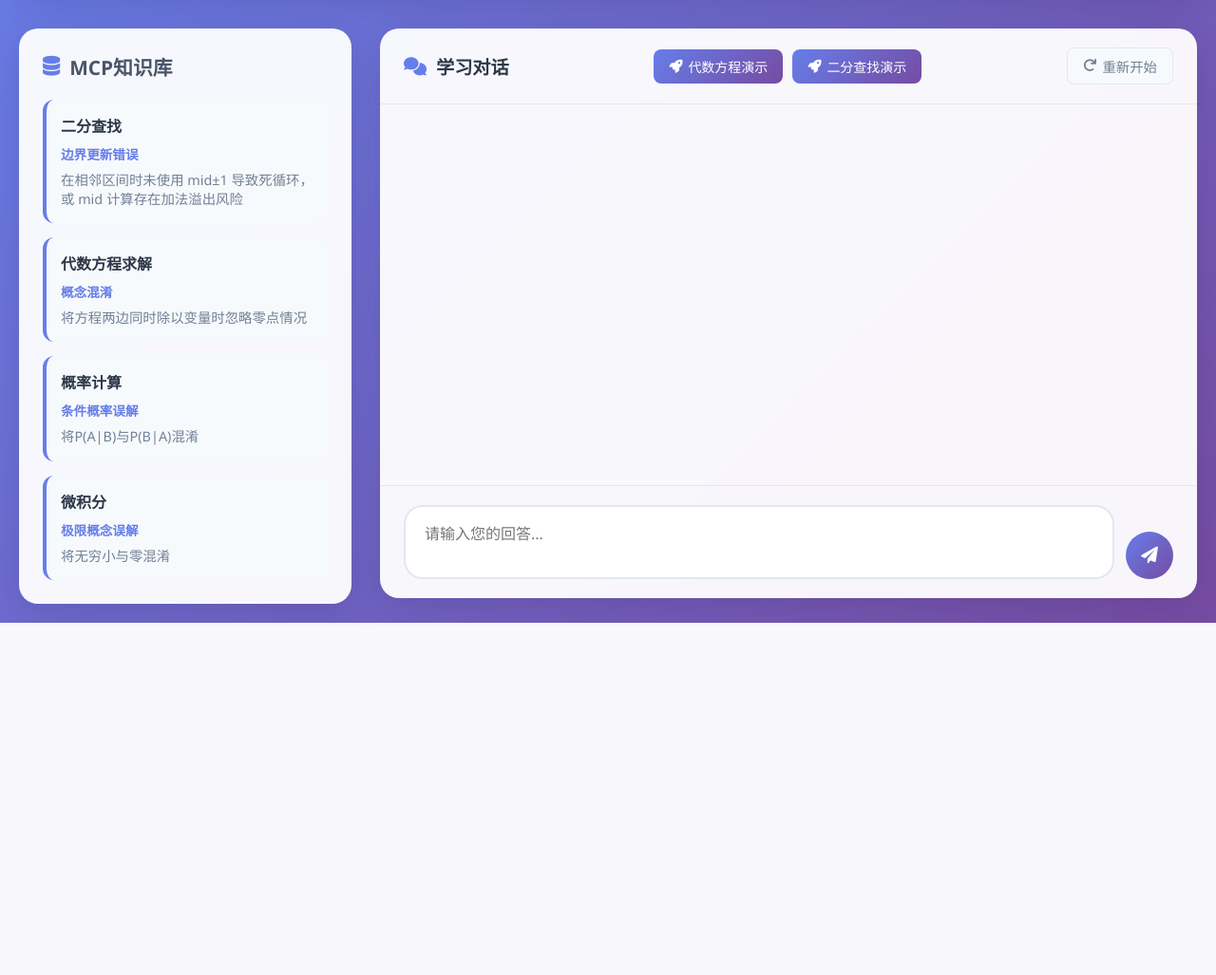
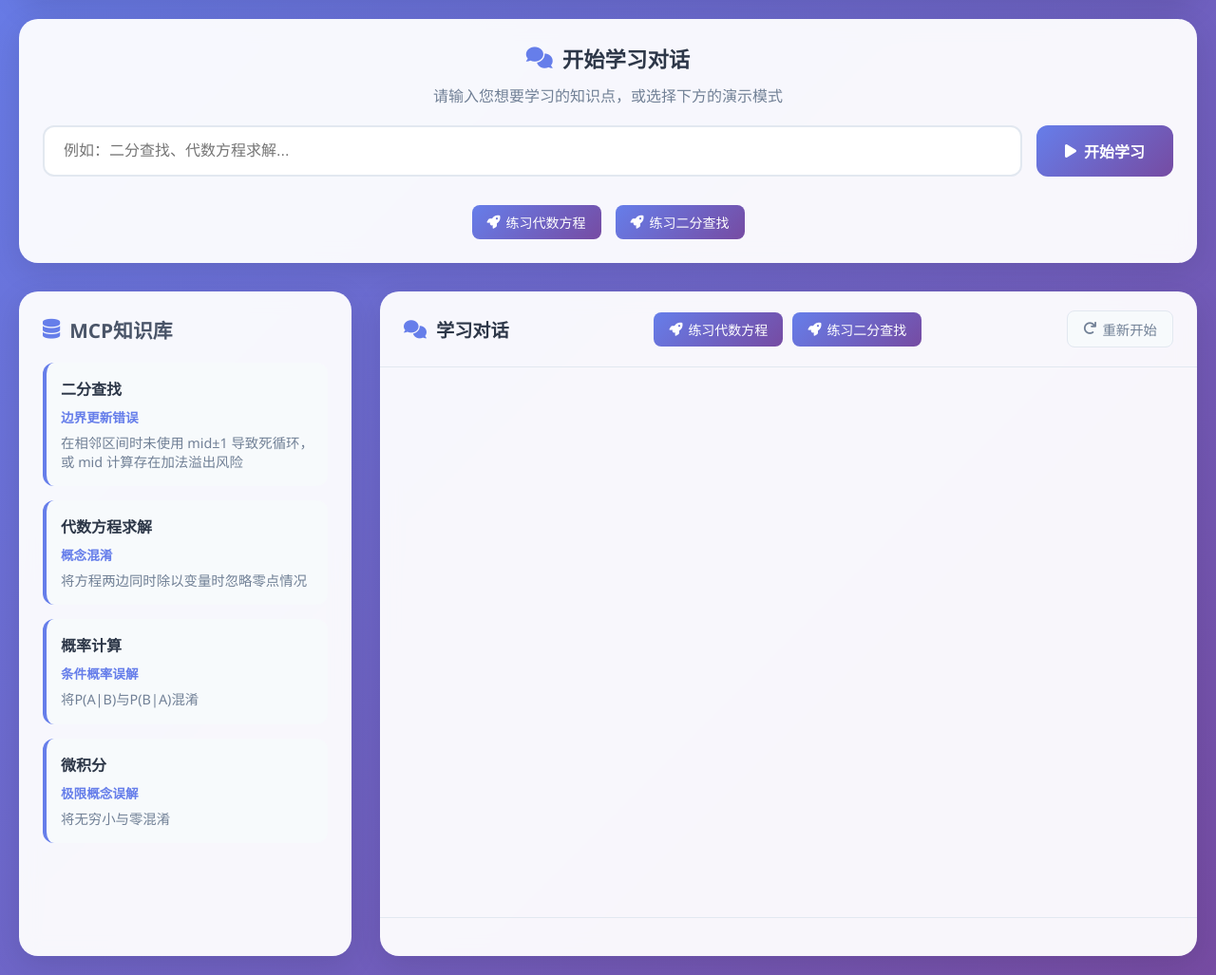
Before and after one commit to 123sssdd/CodeWave-Campus-Agent, a Flask app: page / in a window 1280 px wide. Shown: the part 173-1200 px from the top of the page at 95% size. Before the commit the page ends 829 px from the top, so only its background shows below. Run offline with Flask 3, Linux system fonts and the light colour scheme.

Commit message:
feature：对话互动，选择提示文本

```diff
--- a/AscendingCopilot/static/css/style.css
+++ b/AscendingCopilot/static/css/style.css
@@ -27,9 +27,54 @@ body {
   backdrop-filter: blur(10px);
   border-radius: 20px;
   padding: 30px;
-  margin-bottom: 30px;
+  margin-bottom: 20px;
   box-shadow: 0 8px 32px rgba(0, 0, 0, 0.1);
   text-align: center;
+}
+
+/* 初始输入区域样式 */
+.initial-input-section {
+  margin-bottom: 30px;
+}
+
+.initial-input-card {
+  background: rgba(255, 255, 255, 0.95);
+  backdrop-filter: blur(10px);
+  border-radius: 20px;
+  padding: 25px;
+  box-shadow: 0 8px 32px rgba(0, 0, 0, 0.1);
+  text-align: center;
+}
+
+.initial-input-card h3 {
+  color: #2d3748;
+  font-size: 1.4rem;
+  margin-bottom: 10px;
+  display: flex;
+  align-items: center;
+  justify-content: center;
+  gap: 10px;
+}
+
+.initial-input-card h3 i {
+  color: #667eea;
+}
+
+.initial-input-card p {
+  color: #718096;
+  font-size: 1rem;
+  margin-bottom: 20px;
+}
+
+.initial-input-form {
+  margin-bottom: 20px;
+}
+
+.demo-buttons-section {
+  display: flex;
+  justify-content: center;
+  gap: 15px;
+  flex-wrap: wrap;
 }
 
 /* 演示按钮组样式 */
@@ -99,7 +144,8 @@ body {
   border-radius: 20px;
   padding: 25px;
   box-shadow: 0 8px 32px rgba(0, 0, 0, 0.1);
-  height: fit-content;
+  height: 700px;
+  overflow-y: auto;
 }
 
 .knowledge-base h3 {
@@ -281,7 +327,7 @@ body {
   box-shadow: 0 8px 32px rgba(0, 0, 0, 0.1);
   display: flex;
   flex-direction: column;
-  height: 600px;
+  height: 700px;
 }
 
 .chat-header {
--- a/AscendingCopilot/static/js/app.js
+++ b/AscendingCopilot/static/js/app.js
@@ -1,6 +1,13 @@
 // 全局变量
 let currentSession = null;
 let isWaitingForResponse = false;
+// 演示模式状态
+let demoMode = false;
+let demoScript = [];
+let demoIndex = 0;
+let demoWaitingForUser = false;
+let expectedUserText = "";
+let lastSuggestions = [];
 
 // DOM元素
 const chatArea = document.getElementById("chatArea");
@@ -12,6 +19,16 @@ const restartBtn = document.getElementById("restartBtn");
 const newSessionBtn = document.getElementById("newSessionBtn");
 const loadingOverlay = document.getElementById("loadingOverlay");
 const knowledgeList = document.getElementById("knowledgeList");
+// 建议/输入区 DOM
+const suggestionArea = document.getElementById("suggestionArea");
+const suggestionButtons = document.getElementById("suggestionButtons");
+const customInputBtn = document.getElementById("customInputBtn");
+const backToSuggestionsBtn = document.getElementById("backToSuggestionsBtn");
+const textInputContainer = document.getElementById("textInputContainer");
+// 初始输入区域 DOM
+const initialInputSection = document.getElementById("initialInputSection");
+const knowledgePointInput = document.getElementById("knowledgePointInput");
+const startLearningBtn = document.getElementById("startLearningBtn");
 
 // 初始化
 document.addEventListener("DOMContentLoaded", function () {
@@ -25,6 +42,7 @@ function setupEventListeners() {
   if (sendBtn) sendBtn.addEventListener("click", sendMessage);
   if (restartBtn) restartBtn.addEventListener("click", restartSession);
   if (newSessionBtn) newSessionBtn.addEventListener("click", showStartLearning);
+  if (startLearningBtn) startLearningBtn.addEventListener("click", startLearningSession);
 
   if (messageInput) {
     messageInput.addEventListener("keypress", function (e) {
@@ -34,12 +52,35 @@ function setupEventListeners() {
       }
     });
   }
+
+  if (knowledgePointInput) {
+    knowledgePointInput.addEventListener("keypress", function (e) {
+      if (e.key === "Enter") {
+        e.preventDefault();
+        startLearningSession();
+      }
+    });
+  }
+
+  // 演示模式相关按钮
+  if (customInputBtn) {
+    customInputBtn.addEventListener("click", () => {
+      showCustomInput(true);
+    });
+  }
+  if (backToSuggestionsBtn) {
+    backToSuggestionsBtn.addEventListener("click", () => {
+      showSuggestionUI();
+    });
+  }
 }
 
 // 设置演示按钮
 function setupDemoButton() {
   const demoBtn = document.getElementById("demoBtn");
   const demoBinarySearchBtn = document.getElementById("demoBinarySearchBtn");
+  const demoAlgebraBtn = document.getElementById("demoAlgebraBtn");
+  const demoBinarySearchInitBtn = document.getElementById("demoBinarySearchInitBtn");
 
   if (demoBtn) {
     demoBtn.addEventListener("click", playDemoAlgebra);
@@ -48,10 +89,33 @@ function setupDemoButton() {
   if (demoBinarySearchBtn) {
     demoBinarySearchBtn.addEventListener("click", playDemoBinarySearch);
   }
+
+  if (demoAlgebraBtn) {
+    demoAlgebraBtn.addEventListener("click", playDemoAlgebra);
+  }
+
+  if (demoBinarySearchInitBtn) {
+    demoBinarySearchInitBtn.addEventListener("click", playDemoBinarySearch);
+  }
+}
+
+// 隐藏初始输入区域，显示主内容
+function hideInitialInput() {
+  if (initialInputSection) {
+    initialInputSection.style.display = "none";
+  }
+}
+
+// 显示初始输入区域，隐藏主内容
+function showInitialInput() {
+  if (initialInputSection) {
+    initialInputSection.style.display = "block";
+  }
 }
 
 // 播放代数方程求解演示
 async function playDemoAlgebra() {
+  hideInitialInput();
   clearMessages();
   try {
     const res = await fetch("/api/demo_algebra");
@@ -78,125 +142,189 @@ async function playDemoAlgebra() {
   }
 }
 
-// 播放二分查找演示
+// 播放二分查找演示（AI 自动播报 + 用户手动/选择回复）
 async function playDemoBinarySearch() {
+  hideInitialInput();
   clearMessages();
+  resetDemoState();
   try {
     const res = await fetch("/api/demo_binary_search");
     const data = await res.json();
-    const script = data.script || [];
-    for (let step of script) {
-      if (step.action === "message") {
-        await new Promise((r) => setTimeout(r, 1500));
-        addMessage(step.content, step.type);
-      } else if (step.action === "feedback") {
-        await new Promise((r) => setTimeout(r, 1200));
-        addFeedbackMessage(step.feedback, step.is_correct);
-      } else if (step.action === "confidence") {
-        await new Promise((r) => setTimeout(r, 800));
-        addConfidenceMessage(step.confidence, step.threshold);
-      } else if (step.action === "summary") {
-        await new Promise((r) => setTimeout(r, 1800));
-        showSummary(step.summary);
-      }
-    }
+    demoScript = data.script || [];
+    console.debug("[DEMO] Loaded binary search script. length=", demoScript.length);
+    if (!demoScript.length) return;
+
+    demoMode = true;
+    demoIndex = 0;
+    console.debug("[DEMO] Demo mode ON. Start index=", demoIndex);
+    // 显示输入区域，但先隐藏文本输入，等到用户轮次再展示建议
+    showInputArea();
+    if (textInputContainer) textInputContainer.style.display = "none";
+    if (suggestionArea) suggestionArea.style.display = "none";
+
+    // 开始推进到第一个用户回合
+    console.debug("[DEMO] Advancing to next user turn from index=", demoIndex);
+    await advanceDemoUntilNextUserTurn();
   } catch (e) {
     console.error("加载二分查找演示失败", e);
     showError("加载二分查找演示失败");
   }
 }
 
-// 加载知识库
-async function loadKnowledgeBase() {
-  try {
-    const response = await fetch("/api/knowledge_base");
-    const data = await response.json();
-    displayKnowledgeBase(data.patterns);
-  } catch (error) {
-    console.error("加载知识库失败:", error);
+// 推进脚本，直到遇到用户回合（或结束）
+async function advanceDemoUntilNextUserTurn() {
+  console.debug(`[DEMO] advanceDemoUntilNextUserTurn enter: index=${demoIndex}/${demoScript.length}`);
+  while (demoIndex < demoScript.length) {
+    const step = demoScript[demoIndex];
+    if (!step) break;
+    console.debug(`{DEMO} Step[${demoIndex}] action=${step.action}${step.type ? ", type=" + step.type : ""}`);
+
+    if (step.action === "message" && step.type === "ai") {
+      await new Promise((r) => setTimeout(r, 1200));
+      addMessage(step.content, "ai");
+      demoIndex++;
+      console.debug("[DEMO] AI message delivered. next index=", demoIndex);
+      continue;
+    }
+
+    if (step.action === "message" && step.type === "user") {
+      // 到达用户回合前，给用户额外时间阅读之前的AI消息
+      await new Promise((r) => setTimeout(r, 2500));
+      // 到达用户回合，展示建议并等待
+      expectedUserText = step.content || "";
+      demoWaitingForUser = true;
+      showSuggestionUI(generateUserSuggestions(expectedUserText));
+      console.debug(`[DEMO] Waiting for user input. expected="${expectedUserText}" at index=${demoIndex}`);
+      return; // 暂停推进，等待用户
+    }
+
+    if (step.action === "feedback") {
+      await new Promise((r) => setTimeout(r, 1500));
+      addFeedbackMessage(step.feedback, step.is_correct);
+      demoIndex++;
+      console.debug("[DEMO] Feedback processed. next index=", demoIndex);
+      continue;
+    }
+
+    if (step.action === "confidence") {
+      await new Promise((r) => setTimeout(r, 1200));
+      addConfidenceMessage(step.confidence, step.threshold);
+      demoIndex++;
+      console.debug("[DEMO] Confidence processed. next index=", demoIndex);
+      continue;
+    }
+
+    if (step.action === "summary") {
+      await new Promise((r) => setTimeout(r, 1200));
+      showSummary(step.summary);
+      // 退出演示模式
+      resetDemoState();
+      console.debug("[DEMO] Summary shown. Demo mode reset.");
+      return;
+    }
+
+    // 不识别的类型，跳过
+    demoIndex++;
   }
 }
 
-// 显示知识库
-function displayKnowledgeBase(patterns) {
-  knowledgeList.innerHTML = "";
+// 生成建议选项：包含脚本中的期望用户回复 + 随机干扰项
+function generateUserSuggestions(expected) {
+  const pool = [
+    "我觉得代码没问题。",
+    "mid 等于 left，left 不变，会死循环。",
+    "right = mid - 1。",
+    "left = mid + 1。",
+    "left = mid。",
+    "mid = left + (right - left) // 2。",
+    "二分查找用于有序数组，每次取中间与目标比较，丢弃一半区间。",
+    "while l <= r: mid = l + (r-l)//2; if a[mid]==t: return mid; elif a[mid] < t: l = mid+1; else: r = mid-1",
+  ];
+  const extras = pool.filter((s) => s && s !== expected);
+  // 随机选择 2~3 个额外选项
+  const pickCount = Math.min(3, Math.max(2, Math.floor(Math.random() * 3) + 2));
+  const shuffled = extras.sort(() => Math.random() - 0.5).slice(0, pickCount);
+  const options = [expected, ...shuffled];
+  // 打乱顺序
+  return options.sort(() => Math.random() - 0.5);
+}
 
-  patterns.forEach((pattern) => {
-    const item = document.createElement("div");
-    item.className = "knowledge-item";
-    item.innerHTML = `
-            <h4>${pattern.target_knowledge}</h4>
-            <div class="category">${pattern.category}</div>
-            <div class="description">${pattern.description}</div>
-        `;
+// 渲染并展示建议 UI
+function showSuggestionUI(options = []) {
+  if (suggestionArea) suggestionArea.style.display = "block";
+  if (textInputContainer) textInputContainer.style.display = "none";
+  if (backToSuggestionsBtn) backToSuggestionsBtn.style.display = "none";
 
-    item.addEventListener("click", () => {
-      knowledgePointInput.value = pattern.target_knowledge;
-    });
+  if (suggestionButtons) {
+    suggestionButtons.innerHTML = "";
+    // 允许无参调用时复用上一次选项
+    if (!options || options.length === 0) {
+      options = lastSuggestions;
+    } else {
+      lastSuggestions = options.slice();
+    }
 
-    knowledgeList.appendChild(item);
+    options.forEach((opt) => {
+      const btn = document.createElement("button");
+      btn.className = "suggestion-btn";
+      btn.textContent = opt;
+      btn.addEventListener("click", () => handleDemoUserResponse(opt));
+      suggestionButtons.appendChild(btn);
     });
   }
+}
 
-// 开始学习会话
-async function startLearningSession() {
-  const knowledgePoint = knowledgePointInput.value.trim();
+// 显示自定义输入
+function showCustomInput(fromSuggestion = false) {
+  if (suggestionArea && fromSuggestion) suggestionArea.style.display = "none";
+  if (textInputContainer) textInputContainer.style.display = "flex";
+  if (backToSuggestionsBtn && fromSuggestion) backToSuggestionsBtn.style.display = "inline-block";
+  if (messageInput) messageInput.focus();
+}
 
-  if (!knowledgePoint) {
-    showError("请输入要学习的知识点");
+// 处理演示模式下的用户回复（来自选项或自定义输入）
+async function handleDemoUserResponse(text) {
+  if (!demoMode || !demoWaitingForUser) return;
+
+  const content = (text || "").trim();
+  if (!content) return;
+  console.debug(`[DEMO] handleDemoUserResponse: text="${content}", index=${demoIndex}`);
+
+  // 显示用户消息
+  addMessage(content, "user");
+
+  // 清空输入与切换 UI
+  if (messageInput) messageInput.value = "";
+  if (suggestionArea) suggestionArea.style.display = "none";
+  if (textInputContainer) textInputContainer.style.display = "none";
+  if (backToSuggestionsBtn) backToSuggestionsBtn.style.display = "none";
+
+  // 标记已处理用户回合，跳过脚本中的这一条用户消息
+  demoWaitingForUser = false;
+  demoIndex++; // 跳过当前的用户 message 步骤
+  console.debug("[DEMO] User message committed. next index=", demoIndex);
+
+  // 继续推进直到下一次用户回合或结束
+  await advanceDemoUntilNextUserTurn();
+}
+
+// 重载发送消息：在演示模式下走本地流程，非演示模式走后端
+async function sendMessage() {
+  // 演示模式：若不在用户回合，忽略发送，防止误触发后端
+  if (demoMode && !demoWaitingForUser) {
+    console.debug("[DEMO] sendMessage ignored: not user's turn (demo mode).");
     return;
   }
 
-  showLoading(true);
-
-  try {
-    const response = await fetch("/api/start_learning", {
-      method: "POST",
-      headers: {
-        "Content-Type": "application/json",
-      },
-      body: JSON.stringify({ knowledge_point: knowledgePoint }),
-    });
-
-    const data = await response.json();
-
-    if (data.error) {
-      showError(data.error);
+  // 演示模式：用户回合时，直接本地推进
+  if (demoMode && demoWaitingForUser) {
+    const message = messageInput.value.trim();
+    if (!message) return;
+    await handleDemoUserResponse(message);
     return;
   }
 
-    currentSession = data.session_id;
-    showChatArea();
-
-    // 显示模拟消息
-    if (data.simulation_messages) {
-      for (let i = 0; i < data.simulation_messages.length; i++) {
-        await new Promise((resolve) => setTimeout(resolve, 800));
-        addMessage(
-          data.simulation_messages[i].content,
-          "ai",
-          data.simulation_messages[i].timestamp
-        );
-      }
-    }
-
-    // 显示问题
-    if (data.question) {
-      await new Promise((resolve) => setTimeout(resolve, 500));
-      addMessage(data.question, "ai");
-    }
-
-    showInputArea();
-  } catch (error) {
-    console.error("开始学习失败:", error);
-    showError("网络错误，请重试");
-  } finally {
-    showLoading(false);
-  }
-}
-
-// 发送消息
-async function sendMessage() {
+  // 以下为原普通学习逻辑
   if (isWaitingForResponse) return;
 
   const message = messageInput.value.trim();
@@ -249,6 +377,111 @@ async function sendMessage() {
     sendBtn.disabled = false;
   }
 }
+
+// 重置演示状态
+function resetDemoState() {
+  demoMode = false;
+  demoScript = [];
+  demoIndex = 0;
+  demoWaitingForUser = false;
+  expectedUserText = "";
+  lastSuggestions = [];
+  if (suggestionArea) suggestionArea.style.display = "none";
+  if (textInputContainer) textInputContainer.style.display = "none";
+  if (backToSuggestionsBtn) backToSuggestionsBtn.style.display = "none";
+}
+
+// 加载知识库
+async function loadKnowledgeBase() {
+  try {
+    const response = await fetch("/api/knowledge_base");
+    const data = await response.json();
+    displayKnowledgeBase(data.patterns);
+  } catch (error) {
+    console.error("加载知识库失败:", error);
+  }
+}
+
+// 显示知识库
+function displayKnowledgeBase(patterns) {
+  knowledgeList.innerHTML = "";
+
+  patterns.forEach((pattern) => {
+    const item = document.createElement("div");
+    item.className = "knowledge-item";
+    item.innerHTML = `
+            <h4>${pattern.target_knowledge}</h4>
+            <div class="category">${pattern.category}</div>
+            <div class="description">${pattern.description}</div>
+        `;
+
+    item.addEventListener("click", () => {
+      knowledgePointInput.value = pattern.target_knowledge;
+    });
+
+    knowledgeList.appendChild(item);
+  });
+}
+
+// 开始学习会话
+async function startLearningSession() {
+  const knowledgePoint = knowledgePointInput.value.trim();
+
+  if (!knowledgePoint) {
+    showError("请输入要学习的知识点");
+    return;
+  }
+
+  hideInitialInput();
+  showLoading(true);
+
+  try {
+    const response = await fetch("/api/start_learning", {
+      method: "POST",
+      headers: {
+        "Content-Type": "application/json",
+      },
+      body: JSON.stringify({ knowledge_point: knowledgePoint }),
+    });
+
+    const data = await response.json();
+
+    if (data.error) {
+      showError(data.error);
+      return;
+    }
+
+    currentSession = data.session_id;
+    showChatArea();
+
+    // 显示模拟消息
+    if (data.simulation_messages) {
+      for (let i = 0; i < data.simulation_messages.length; i++) {
+        await new Promise((resolve) => setTimeout(resolve, 800));
+        addMessage(
+          data.simulation_messages[i].content,
+          "ai",
+          data.simulation_messages[i].timestamp
+        );
+      }
+    }
+
+    // 显示问题
+    if (data.question) {
+      await new Promise((resolve) => setTimeout(resolve, 500));
+      addMessage(data.question, "ai");
+    }
+
+    showInputArea();
+  } catch (error) {
+    console.error("开始学习失败:", error);
+    showError("网络错误，请重试");
+  } finally {
+    showLoading(false);
+  }
+}
+
+// 注意：sendMessage 已在上方重载以支持演示模式，避免重复定义
 
 // 发送跟进回答
 async function sendFollowUpAnswer(message) {
@@ -484,14 +717,21 @@ function showSummary(summary) {
 
 // 显示开始学习界面
 function showStartLearning() {
-  // 由于移除了欢迎界面，直接清空消息并显示对话区域
+  // 重置演示状态并清空消息
+  resetDemoState();
+  // 显示初始输入区域
+  showInitialInput();
+  // 清空消息并隐藏对话区域
   clearMessages();
   currentSession = null;
+  if (chatArea) chatArea.style.display = "none";
+  if (summaryArea) summaryArea.style.display = "none";
 }
 
 // 重新开始会话
 function restartSession() {
   if (currentSession) {
+    resetDemoState();
     showStartLearning();
   }
 }
--- a/AscendingCopilot/templates/index.html
+++ b/AscendingCopilot/templates/index.html
@@ -23,6 +23,43 @@
         </div>
       </header>
 
+      <!-- 初始对话输入区域 -->
+      <div class="initial-input-section" id="initialInputSection">
+        <div class="initial-input-card">
+          <h3><i class="fas fa-comments"></i> 开始学习对话</h3>
+          <p>请输入您想要学习的知识点，或选择下方的演示模式</p>
+          <div class="initial-input-form">
+            <div class="input-group">
+              <input
+                type="text"
+                id="knowledgePointInput"
+                class="knowledge-input"
+                placeholder="例如：二分查找、代数方程求解..."
+              />
+              <button id="startLearningBtn" class="start-btn">
+                <i class="fas fa-play"></i> 开始学习
+              </button>
+            </div>
+          </div>
+          <div class="demo-buttons-section">
+            <button
+              id="demoAlgebraBtn"
+              class="demo-btn"
+              title="一键演示代数方程求解"
+            >
+              <i class="fas fa-rocket"></i> 练习代数方程
+            </button>
+            <button
+              id="demoBinarySearchInitBtn"
+              class="demo-btn"
+              title="一键演示二分查找"
+            >
+              <i class="fas fa-rocket"></i> 练习二分查找
+            </button>
+          </div>
+        </div>
+      </div>
+
       <!-- 主要内容区域 -->
       <main class="main-content">
         <!-- 左侧：知识库展示 -->
@@ -47,14 +84,14 @@
                   class="demo-btn"
                   title="一键演示代数方程求解"
                 >
-                  <i class="fas fa-rocket"></i> 代数方程演示
+                  <i class="fas fa-rocket"></i> 练习代数方程
                 </button>
                 <button
                   id="demoBinarySearchBtn"
                   class="demo-btn"
                   title="一键演示二分查找"
                 >
-                  <i class="fas fa-rocket"></i> 二分查找演示
+                  <i class="fas fa-rocket"></i> 练习二分查找
                 </button>
               </div>
               <button id="restartBtn" class="restart-btn">
@@ -68,7 +105,29 @@
 
             <!-- 输入区域 -->
             <div class="input-area" id="inputArea">
-              <div class="input-container">
+              <!-- 提示选项区域（演示模式下显示） -->
+              <div
+                class="suggestion-area"
+                id="suggestionArea"
+                style="display: none"
+              >
+                <div class="suggestion-title">
+                  请选择你的回复（或点击下方“自定义输入”）：
+                </div>
+                <div class="suggestion-buttons" id="suggestionButtons"></div>
+                <div class="suggestion-actions">
+                  <button class="custom-input-btn" id="customInputBtn">
+                    <i class="fas fa-keyboard"></i> 自定义输入
+                  </button>
+                </div>
+              </div>
+
+              <!-- 文本输入区域（默认隐藏，演示模式下由“自定义输入”显示） -->
+              <div
+                class="input-container"
+                id="textInputContainer"
+                style="display: none"
+              >
                 <textarea
                   id="messageInput"
                   placeholder="请输入您的回答..."
@@ -76,6 +135,13 @@
                 ></textarea>
                 <button id="sendBtn" class="send-btn">
                   <i class="fas fa-paper-plane"></i>
+                </button>
+                <button
+                  id="backToSuggestionsBtn"
+                  class="back-btn"
+                  style="display: none"
+                >
+                  返回选项
                 </button>
               </div>
             </div>
```
Also changed, not shown: other parts of AscendingCopilot/static/css/style.css (+148 -0 lines). Lines whose indentation alone changed are shown as unchanged.
